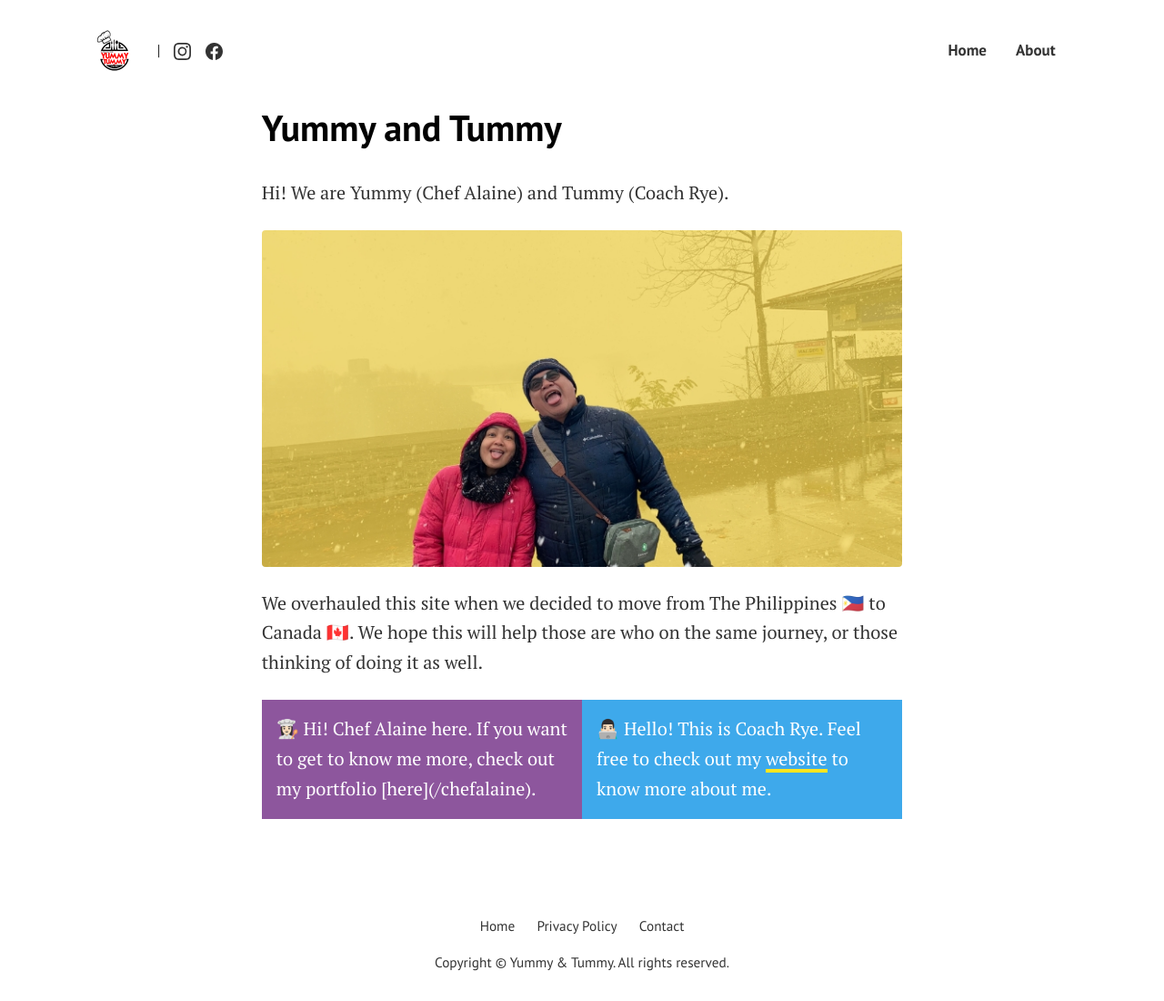
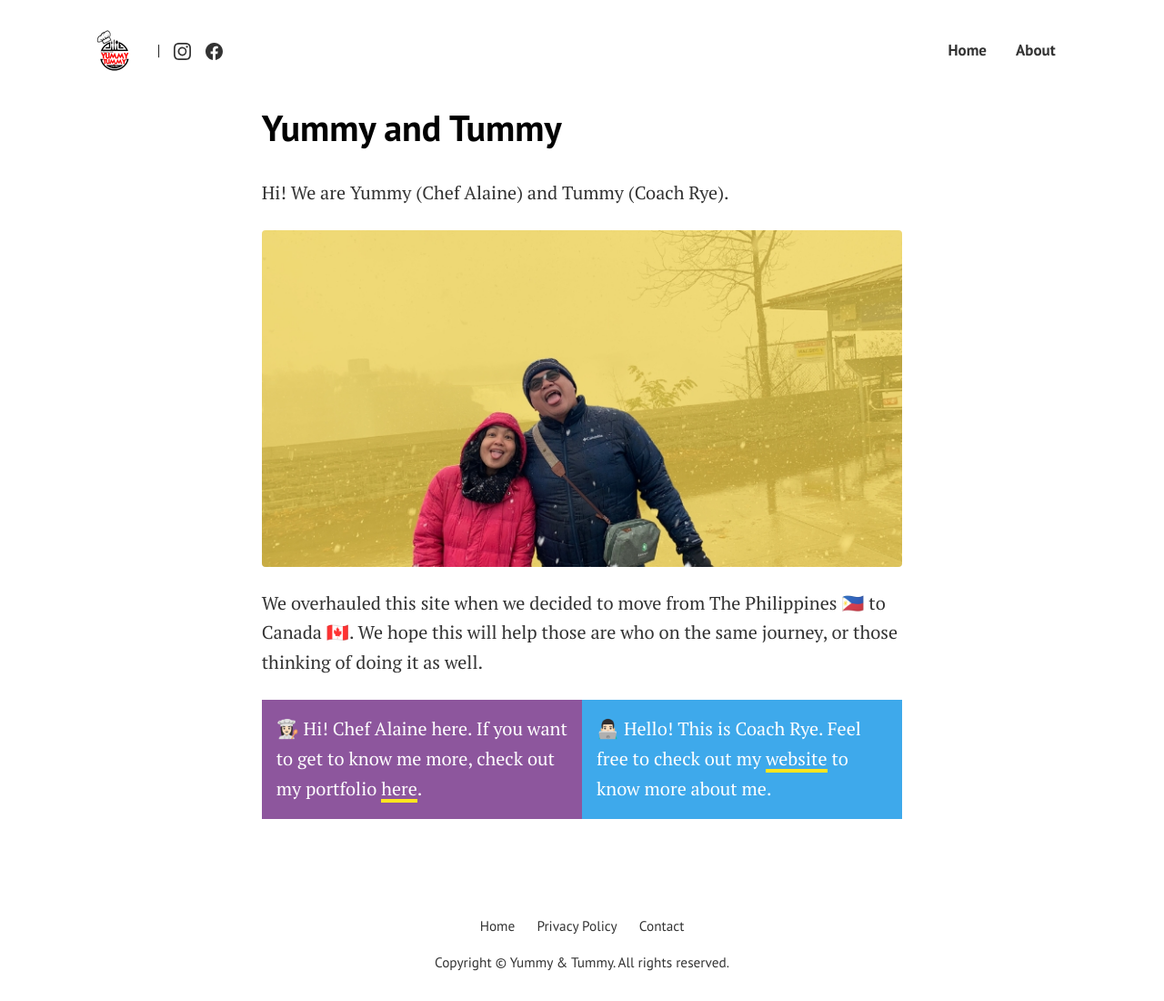
Before and after one commit to LakasNetwork/savore, a Jekyll site: the page built from pages/about.md, in a window 1280 px wide and 1100 px high. Shown: the whole window at 91% size. Built offline with Jekyll 4.4.1, drawn with Linux system fonts in a browser that asks for light colours; some of the changed lines change nothing that is shown.

Commit message:
Fix link to Chef Alaine Fixes #8

```diff
--- a/pages/about.md
+++ b/pages/about.md
@@ -12,8 +12,8 @@ We overhauled this site when we decided to move from The Philippines 🇵🇭 to
 
 <table>
 <tr>
-<td class="tdabout aboutchef">👩🏻‍🍳 Hi! Chef Alaine here. If you want to get to know me more, check out my portfolio [here](/chefalaine).</td>
-<td class="tdabout aboutcoach">👨🏻‍💻 Hello! This is Coach Rye. Feel free to check out my <a href="https://coachrye.github.io/about" target="_blank">website</a> to know more about me.
+<td class="tdabout aboutchef">👩🏻‍🍳 Hi! Chef Alaine here. If you want to get to know me more, check out my portfolio <a href="/chefalaine">here</a>.</td>
+<td class="tdabout aboutcoach">👨🏻‍💻 Hello! This is Coach Rye. Feel free to check out my <a href="https://coachrye.com/about" target="_blank">website</a> to know more about me.
 </td>
 </tr>
 </table>
--- a/chefalaine.html
+++ b/pages/chefalaine.html
@@ -1,6 +1,7 @@
 ---
 layout: page
 title: Chef Alaine
+permalink: "/chefalaine"
 ---
 
 <div style="max-width: 750px">
```
Also changed, not shown: pages/coachrye.html (renamed from coachrye.html).
